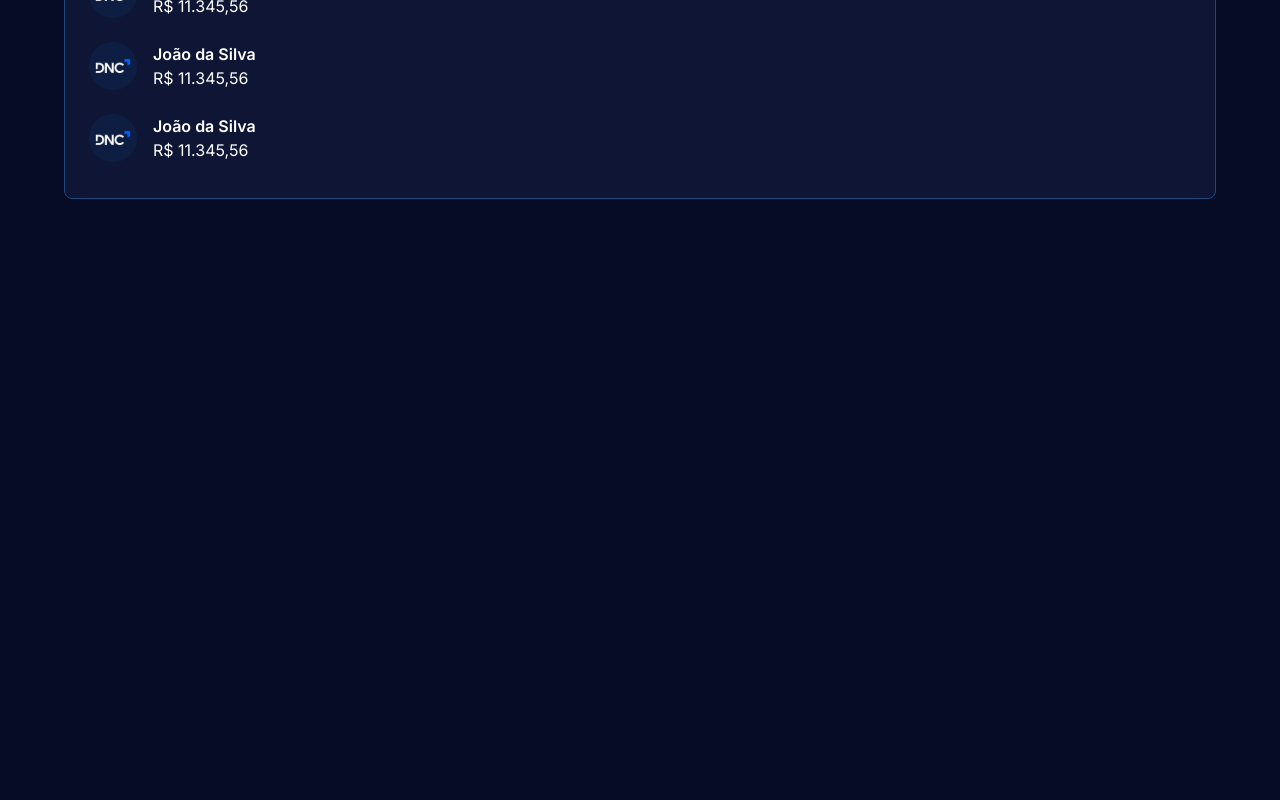
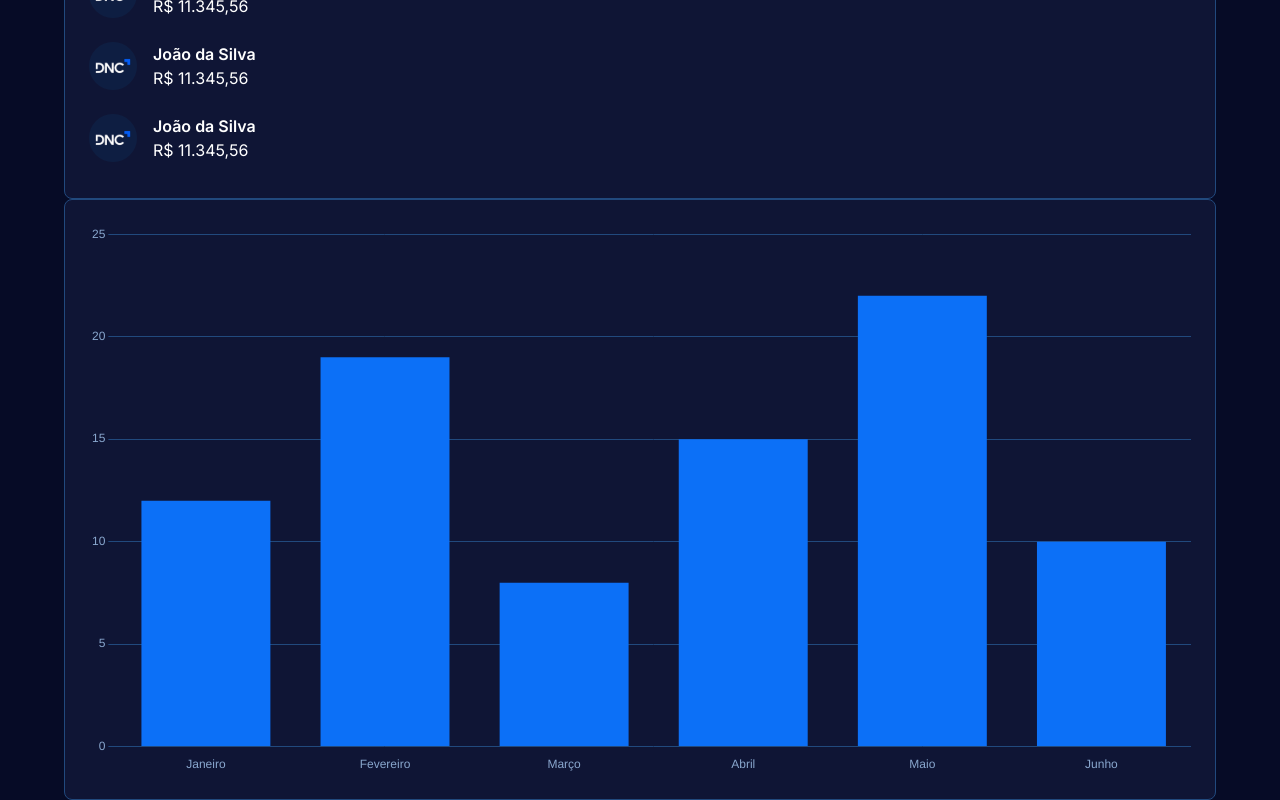
Before and after one commit to hashiraofcode/dash-board-aplication-dnc, a React (Vite) app: page /home in a window 1280 px wide. Shown: the part 651-1451 px from the top of the page. Before the commit the page ends 850 px from the top, so only its background shows below. Built offline with nearby package versions, Linux system fonts and the light colour scheme.

Commit message:
Feat: creat a chart component

```diff
--- a/package.json
+++ b/package.json
@@ -15,7 +15,9 @@
     "@mui/material": "^7.3.0",
     "@typescript-eslint/eslint-plugin": "^8.38.0",
     "@typescript-eslint/parser": "^8.38.0",
+    "chart.js": "^4.5.0",
     "react": "^19.1.0",
+    "react-chartjs-2": "^5.3.0",
     "react-dom": "^19.1.0",
     "react-router-dom": "^7.7.1",
     "styled-components": "^6.1.19"
--- a/src/Pages/Home.tsx
+++ b/src/Pages/Home.tsx
@@ -1,4 +1,9 @@
-import { Header, AvatarComponent, CustomTable } from '@/components/index.ts'
+import {
+  Header,
+  AvatarComponent,
+  CustomTable,
+  CustomChart,
+} from '@/components/index.ts'
 import { CardComponent } from '@/styles'
 import { Container } from '@mui/material'
 import { type ListDataProps, type CustomTableProps } from '@/types'
@@ -61,6 +66,8 @@
       ],
     ],
   }
+  const data = [12, 19, 8, 15, 22, 10]
+  const labels = ['Janeiro', 'Fevereiro', 'Março', 'Abril', 'Maio', 'Junho']
   return (
     <>
       <Header />
@@ -74,6 +81,9 @@
         <CardComponent>
           <AvatarComponent people={ExempleEmployeeData} />
         </CardComponent>
+        <CardComponent>
+          <CustomChart labels={labels} data={data} type="bar" />
+        </CardComponent>
       </Container>
     </>
   )
--- /dev/null
+++ b/src/components/customChart.tsx
@@ -0,0 +1,87 @@
+import { useTheme } from 'styled-components'
+import { type CustomChartProps } from '@/types/index.ts'
+import {
+  Chart as ChartJs,
+  CategoryScale,
+  LinearScale,
+  BarElement,
+  PointElement,
+  LineElement,
+  Title,
+  Tooltip,
+  Legend,
+  scales,
+  plugins,
+} from 'chart.js'
+import { Line, Bar } from 'react-chartjs-2'
+
+ChartJs.register(
+  CategoryScale,
+  LinearScale,
+  BarElement,
+  PointElement,
+  LineElement,
+  Title,
+  Tooltip,
+  Legend,
+  scales,
+  plugins,
+)
+
+const CustomChart = (graphieProps: CustomChartProps) => {
+  const { labels, type, data } = graphieProps
+  const theme = useTheme()
+  const options = {
+    responsive: true,
+    plugins: {
+      title: {
+        display: false,
+      },
+      legend: {
+        display: false,
+      },
+    },
+    scales: {
+      x: {
+        border: {
+          display: false,
+        },
+        ticks: {
+          color: theme.typographies.subtitle,
+        },
+        grid: {
+          display: false,
+        },
+      },
+      y: {
+        border: {
+          display: false,
+        },
+        grid: {
+          color: theme.appDefaultStroke,
+        },
+        ticks: {
+          color: theme.typographies.subtitle,
+        },
+      },
+    },
+  }
+  const chartData = {
+    labels,
+    datasets: [
+      {
+        data: data,
+        borderColor: 'rgb(12,112,247)',
+        backgroundColor: 'rgb(12,112,247)',
+      },
+    ],
+  }
+
+  return type === 'bar' ? (
+    <Bar options={options} data={chartData} />
+  ) : (
+    <Line options={options} data={chartData} />
+  )
+}
+
+export default CustomChart
--- a/src/components/index.ts
+++ b/src/components/index.ts
@@ -4,3 +4,4 @@
 export { default as LoginImage } from '@/components/loginImage'
 export { default as Logo } from '@/components/logo.tsx'
 export { default as CustomTable } from './customTable'
+export { default as CustomChart } from '@/components/customChart'
--- /dev/null
+++ b/src/types/customChart.d.ts
@@ -0,0 +1,5 @@
+export interface CustomChartProps {
+  labels: string[]
+  data: number[]
+  type: 'line' | 'bar'
+}
--- a/src/types/index.ts
+++ b/src/types/index.ts
@@ -1,5 +1,6 @@
 export type * from './avatarList.d.ts'
 export type * from './formTypes.d.ts'
 export type * from './theme.ts'
-export type * from './tipographieProps.d.ts'
+export type * from './typographieProps'
 export type * from './customTable.d.ts'
+export type * from './customChart.d.ts'
--- a/src/types/styled.d.ts
+++ b/src/types/styled.d.ts
@@ -2,5 +2,5 @@
 import { Theme } from './theme'
 
 declare module 'styled-components' {
-  export interface defaultTheme extends Theme {}
+  export interface DefaultTheme extends Theme {}
 }
```
Also changed, not shown: src/types/typographieProps.d.ts (renamed from src/types/tipographieProps.d.ts), 1 other file (tests, documents, lock files or other folders).
